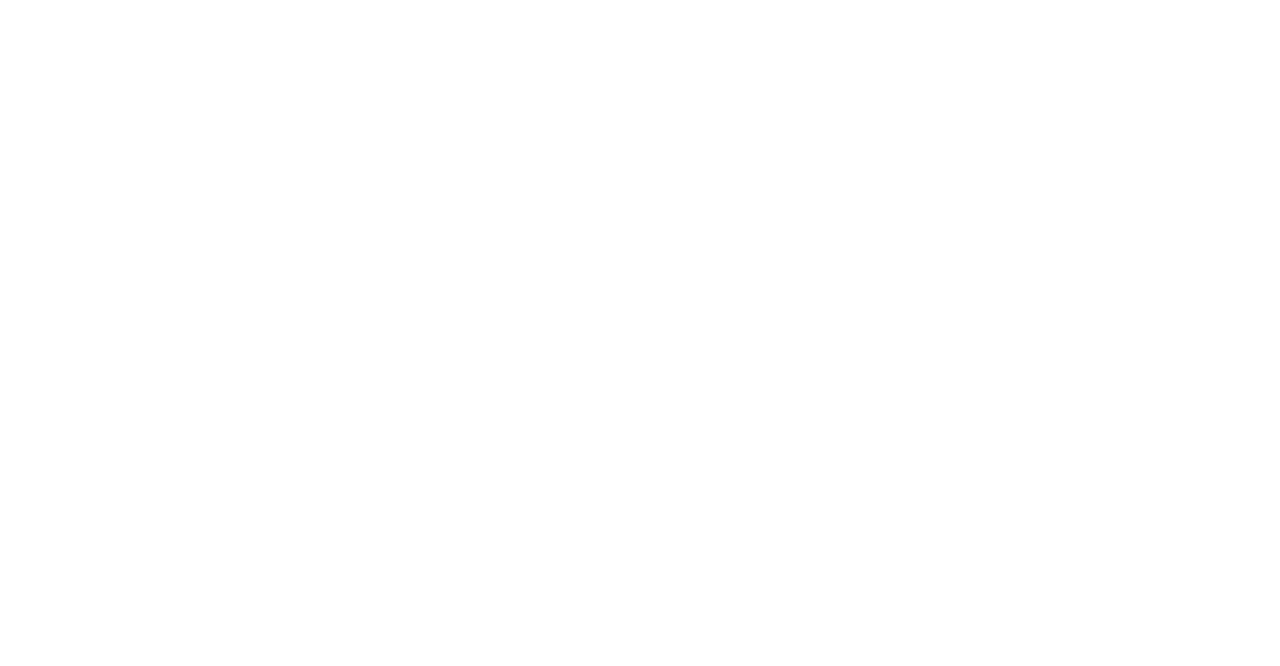
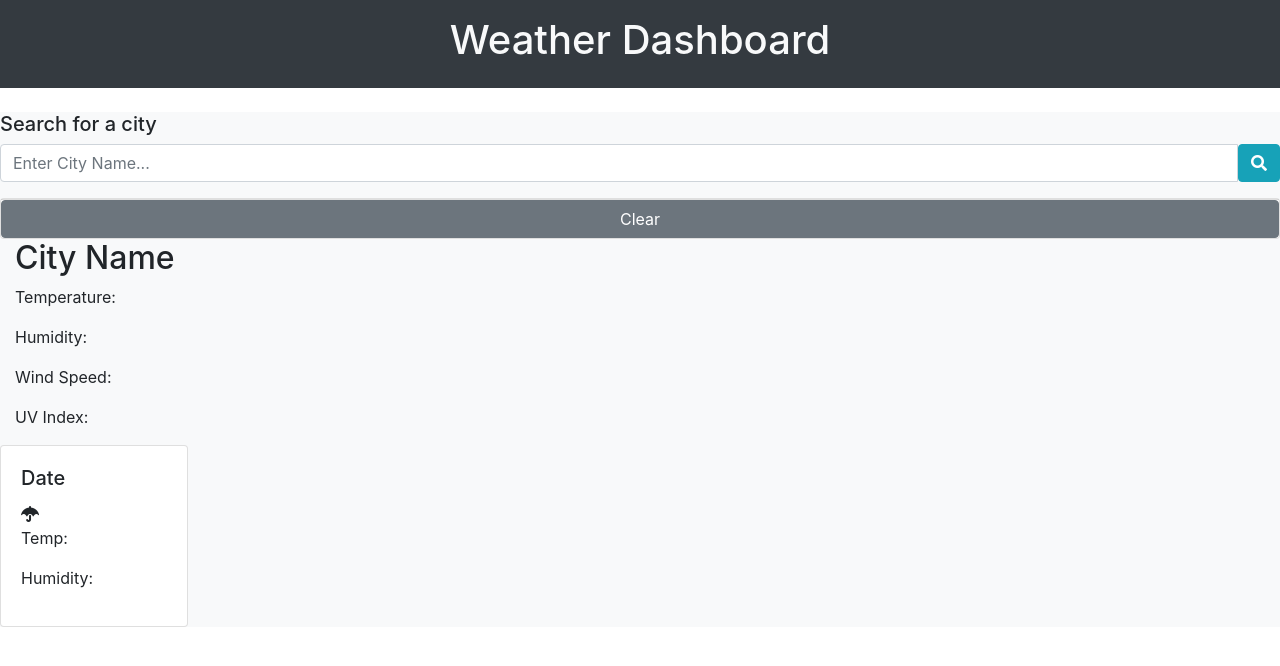
Before and after one commit to caleb-best/Weather-Forecast, a plain HTML site: page index.html in a window 1280 px wide. Drawn offline with nearby package versions, Linux system fonts and the light colour scheme.

Commit message:
made basic html structure, padding and margins to be adjusted as we go

```diff
--- a/index.html
+++ b/index.html
@@ -4,19 +4,73 @@
     <meta charset="UTF-8">
     <meta name="viewport" content="width=device-width, initial-scale=1.0">
     <title>Weather Forecast</title>
+
     <!-- Stylesheets -->
     <link rel="stylesheet" href="https://cdn.jsdelivr.net/npm/bootstrap@4.6.0/dist/css/bootstrap.min.css">
     <link rel="stylesheet" href="https://pro.fontawesome.com/releases/v5.10.0/css/all.css" integrity="sha384-AYmEC3Yw5cVb3ZcuHtOA93w35dYTsvhLPVnYs9eStHfGJvOvKxVfELGroGkvsg+p" crossorigin="anonymous"/>
     <link rel="stylesheet" href="../weather-forecast/assets/css/styles.css">
-</head>
-<body>
-
-
-
-
     <!-- Scripts Here -->
     <script src="https://code.jquery.com/jquery-3.6.0.min.js" integrity="sha256-/xUj+3OJU5yExlq6GSYGSHk7tPXikynS7ogEvDej/m4=" crossorigin="anonymous"></script>
     <script src="https://cdnjs.cloudflare.com/ajax/libs/moment.js/2.29.1/moment.min.js"></script>
     <script src="../weather-forecast/assets/js/script.js"></script>
+
+</head>
+<body>
+        <header class="bg-dark text-light mb-4 p-3">
+            <h1 class="text-center">Weather Dashboard</h1>
+        </header>
+
+        <section id="content" class="row content-row">
+            <div class="col-12 bg-light">
+                <h5>Search for a city</h5>
+                <form>
+                    <div class="form-group input-group">
+                        <input type="text" class="form-control" id="citySearch" placeholder="Enter City Name...">
+                        <button class="btn btn-info" type="button" id="citySearchBtn">
+                            <i class="fa fa-search"></i>
+                        </button>
+
+                    </div>
+                </form>
+
+                <div class="card">
+                    <ul class="list-group list-group-flush" id="cityList">
+                        <!-- List Items here -->
+                    </ul>
+                    <button id="clearHist" class="btn btn-secondary">
+                        Clear
+                    </button>
+                </div>
+
+                <div id="mainWeath" class="col-12">
+                    <div class="row">
+                        <div class="col-12">
+                            <div>
+                                <h2 id="mainName">City Name</h2>
+                                <p>Temperature: <span id="mainTemp"></span></p>
+                                <p>Humidity: <span id="mainHumid"></span></p>
+                                <p>Wind Speed: <span id="mainWind"></span></p>
+                                <p>UV Index: <span id="mainUV"></span></p>
+                            </div>
+                        </div>
+
+                    </div>
+                </div>
+
+                <div id="fiveDay" class="row">
+                    <div class="col-2">
+                        <div class="card">
+                            <div class="card-body">
+                                <h5 class="card-title">Date</h5>
+                                <i class="fas fa-umbrella"></i>
+                                <p class="fiveText">Temp:</p>
+                                <p class="fiveText">Humidity:</p>
+                            </div>
+                        </div>
+                    </div>
+                </div>
+            </div>
+
+        </section>
 </body>
 </html>
```
